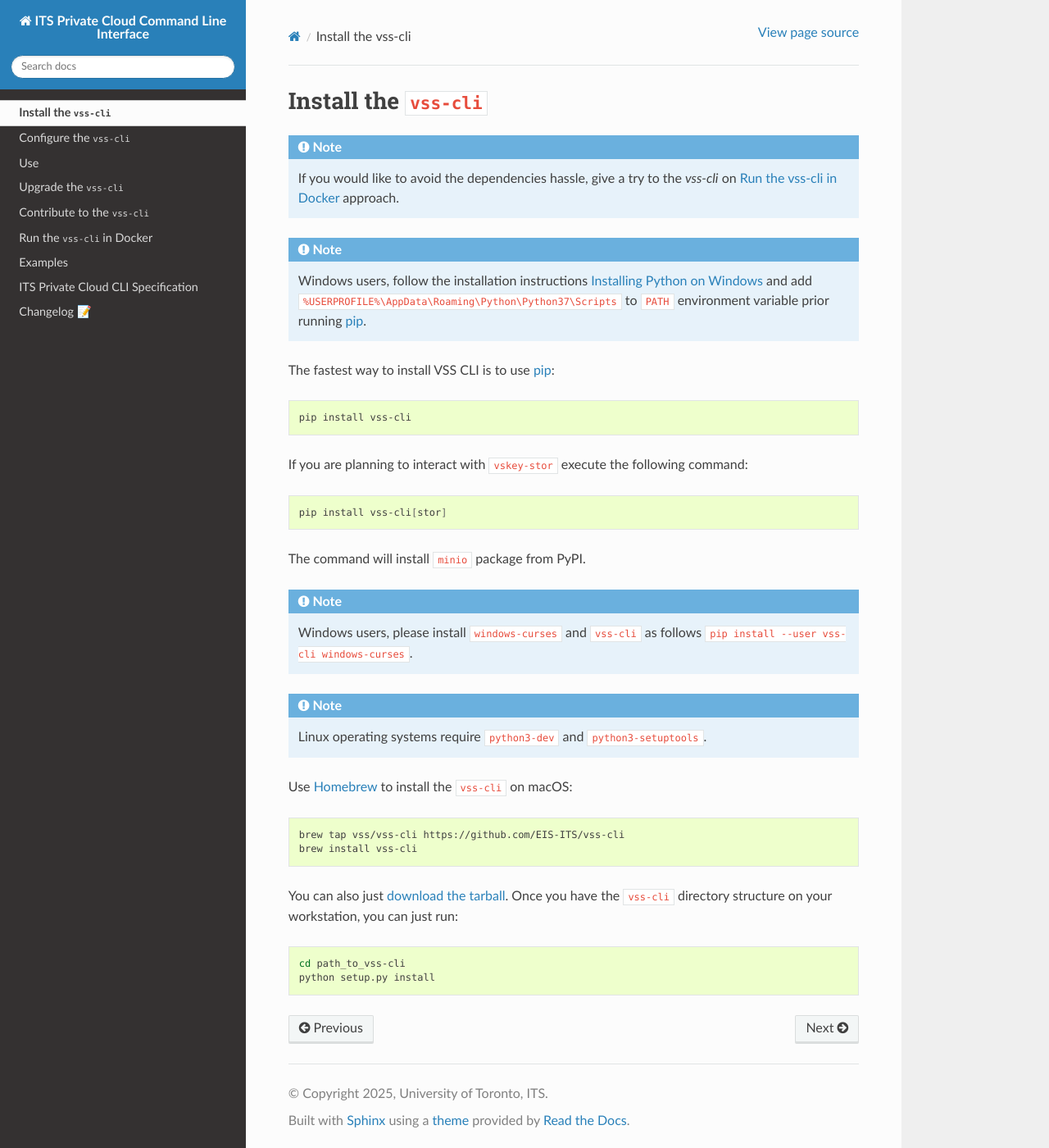
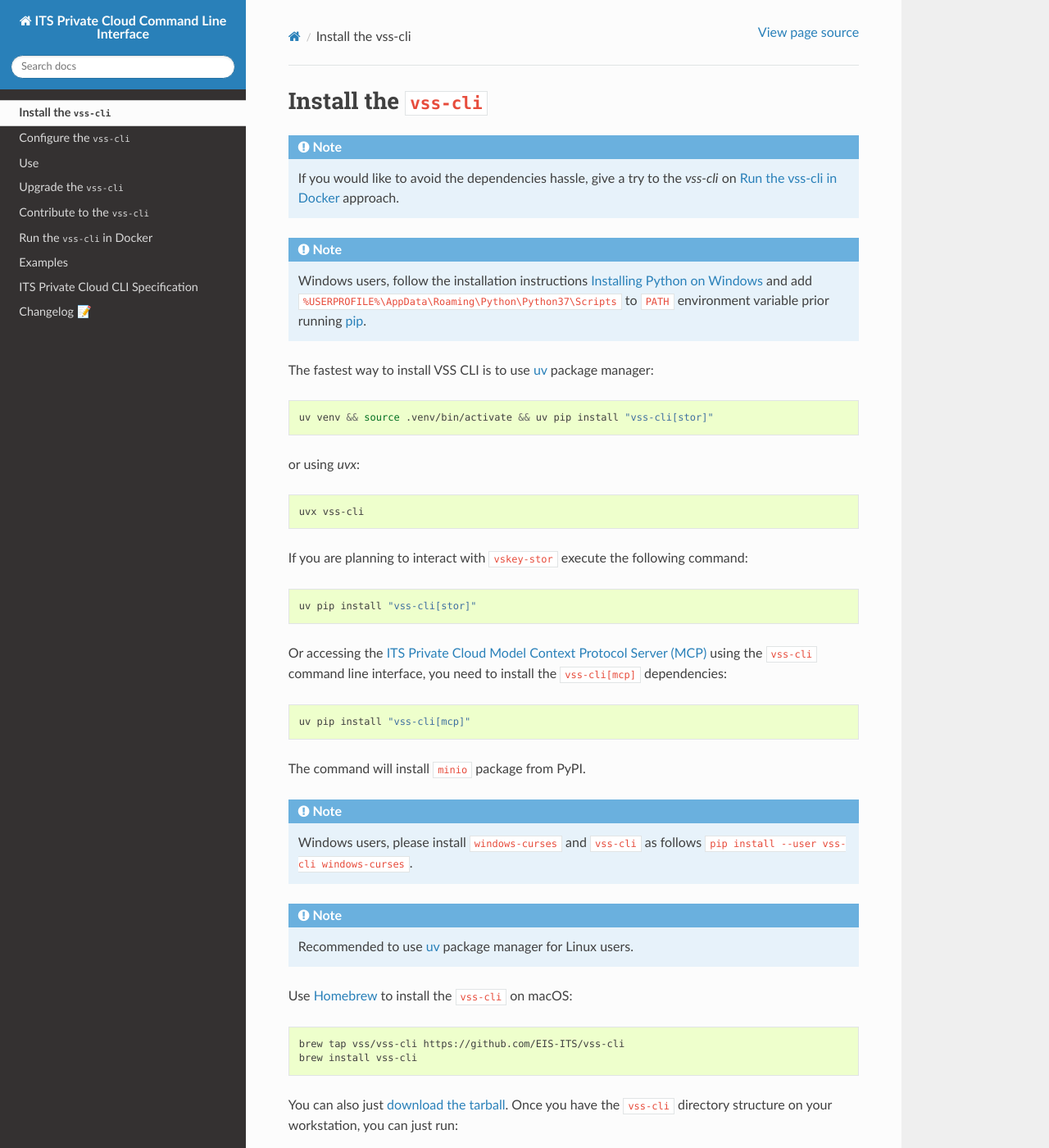
Before and after one commit to EIS-ITS/vss-cli, a Sphinx documentation site: the page built from docs/install.rst, in a window 1280 px wide and 1400 px high. Shown: the whole window at 82% size. Built offline with Sphinx 7.4.7 and the Read the Docs theme 3.1.0, drawn with Linux system fonts in a browser that asks for light colours; the version number could not be read and is left out.

Commit message:
Issue #763: 📚docs/update install method - fixes #763

```diff
--- a/docs/install.rst
+++ b/docs/install.rst
@@ -14,18 +14,32 @@ Install the ``vss-cli``
     and add ``%USERPROFILE%\AppData\Roaming\Python\Python37\Scripts`` to ``PATH``
     environment variable prior running `pip`_.
 
-The fastest way to install VSS CLI is to use `pip`_:
+The fastest way to install VSS CLI is to use `uv`_ package manager:
 
 .. code-block:: bash
 
-    pip install vss-cli
+   uv venv && source .venv/bin/activate && uv pip install "vss-cli[stor]"
+
+or using `uvx`:
+
+.. code-block:: bash
+
+    uvx vss-cli
 
 If you are planning to interact with ``vskey-stor`` execute the following
 command:
 
 .. code-block:: bash
 
-    pip install vss-cli[stor]
+    uv pip install "vss-cli[stor]"
+
+Or accessing the `ITS Private Cloud Model Context Protocol Server (MCP)`_
+using the ``vss-cli`` command line interface, you need to install
+the ``vss-cli[mcp]`` dependencies:
+
+.. code-block:: bash
+
+    uv pip install "vss-cli[mcp]"
 
 The command will install ``minio`` package from PyPI.
 
@@ -36,7 +50,7 @@ The command will install ``minio`` package from PyPI.
 
 .. note::
 
-    Linux operating systems require ``python3-dev`` and ``python3-setuptools``.
+    Recommended to use `uv`_ package manager for Linux users.
 
 
 Use `Homebrew`_ to install the ``vss-cli`` on macOS:
@@ -62,3 +76,5 @@ directory structure on your workstation, you can just run:
 .. _`download the tarball`: https://pypi.org/project/vss-cli/#files
 .. _`Test PyPI`: https://test.pypi.org
 .. _`Homebrew`: https://brew.sh/
+.. _`uv`: https://docs.astral.sh/uv/getting-started/installation/
+.. _`ITS Private Cloud Model Context Protocol Server (MCP)`: https://utor.cloud/mcp
```
Also changed, not shown: README.md (+22 -6 lines).
